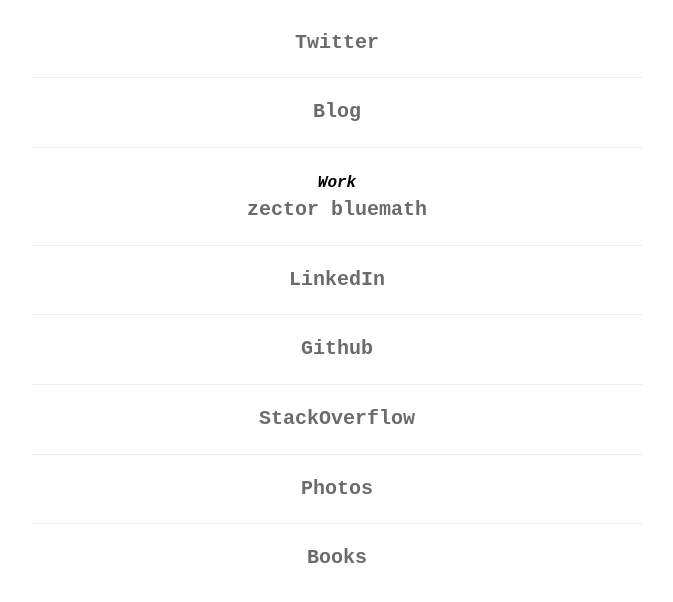
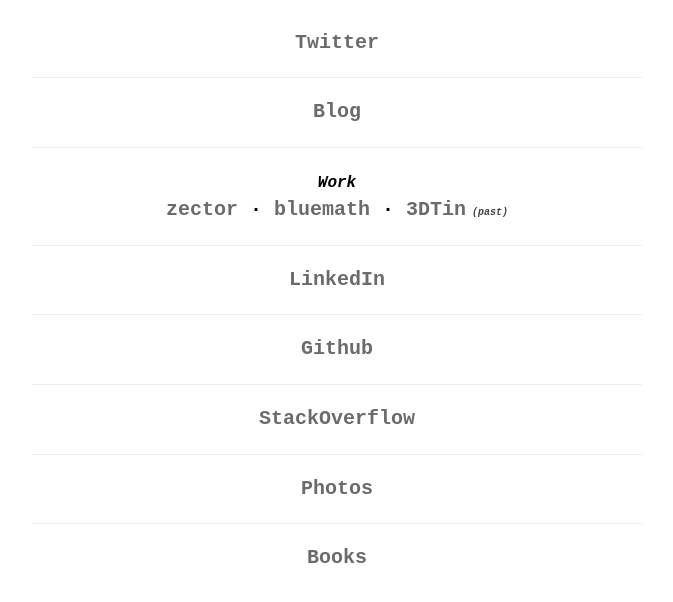
Before and after one commit to jay3sh/mepage, a Jekyll site: the page built from index.html, in a window 1280 px wide. Shown: the top 602 px of the page, without its empty margins (303-976 px from the left). Built offline with Jekyll 4.4.1, drawn with Linux system fonts in a browser that asks for light colours.

Commit message:
Add 3dtin link

```diff
--- a/index.html
+++ b/index.html
@@ -14,7 +14,11 @@ title: 'Jayesh Salvi'
     <hr>
     <span style="font-size:80%;font-style:italic">Work</span>
     <br/>
-    <a href="http://zector.io">zector</a>&nbsp;<a href="http://bluemathsoftware.com">bluemath</a>
+    <a href="http://zector.io">zector</a>
+    &#x00B7;
+    <a href="http://bluemathsoftware.com">bluemath</a>
+    &#x00B7;
+    <a href="https://www.youtube.com/user/3dtin">3DTin</a><i style="font-size:50%;color:#444">&nbsp;(past)</i>
     <hr>
     <a href="http://www.linkedin.com/in/jayeshsalvi">LinkedIn</a>
     <hr>
```
